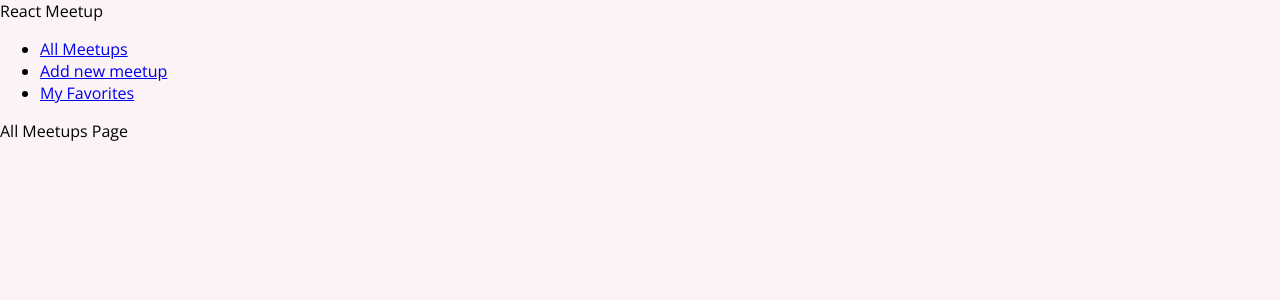
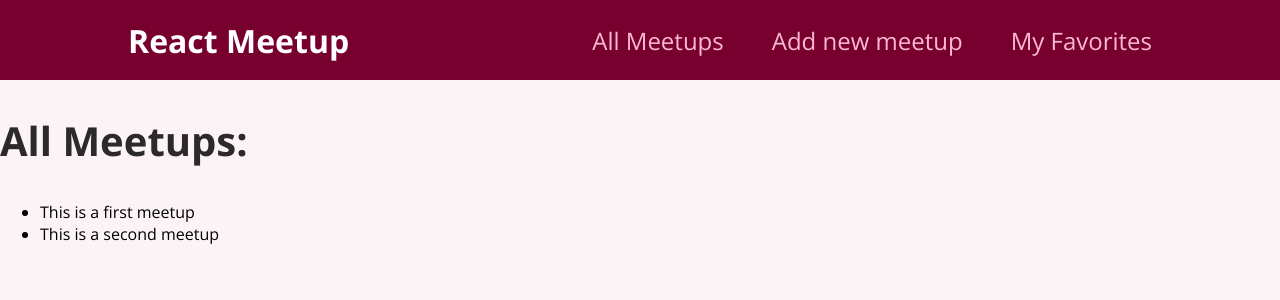
Before and after one commit to RaphaelBecker/udemy_react_full_course, a React (Create React App) app in the folder 02-meetup-app/: page / in a window 1280 px wide. Shown: the top 300 px of the page. Built offline with nearby package versions, Linux system fonts and the light colour scheme.

Commit message:
outputting a list of data

```diff
--- a/02-meetup-app/src/components/layout/MainNavigation.js
+++ b/02-meetup-app/src/components/layout/MainNavigation.js
@@ -1,9 +1,13 @@
 import { Link } from "react-router-dom";
+
+// Scoped css style file only for MainNavigation component.
+// CSS-style classes can now be accessed in our directives by className={}
+import classes from "./MainNavigation.module.css";
 
 function MainNavigation() {
   return (
-    <header>
-      <div>React Meetup</div>
+    <header className={classes.header}>
+      <div className={classes.logo}>React Meetup</div>
       <nav>
         <ul>
           <li>
--- /dev/null
+++ b/02-meetup-app/src/components/layout/MainNavigation.module.css
@@ -0,0 +1,47 @@
+.header {
+  width: 100%;
+  height: 5rem;
+  display: flex;
+  align-items: center;
+  justify-content: space-between;
+  background-color: #77002e;
+  padding: 0 10%;
+}
+
+.logo {
+  font-size: 2rem;
+  color: white;
+  font-weight: bold;
+}
+
+.header ul {
+  list-style: none;
+  margin: 0;
+  padding: 0;
+  display: flex;
+  align-items: baseline;
+}
+
+.header li {
+  margin-left: 3rem;
+}
+
+.header a {
+  text-decoration: none;
+  font-size: 1.5rem;
+  color: #fcb8d2;
+}
+
+.header a:hover,
+.header a:active,
+.header a.active {
+  color: white;
+}
+
+.badge {
+  background-color: #cc2062;
+  color: white;
+  border-radius: 12px;
+  padding: 0 1rem;
+  margin-left: 0.5rem;
+}
--- a/02-meetup-app/src/pages/AllMeetups.js
+++ b/02-meetup-app/src/pages/AllMeetups.js
@@ -1,5 +1,38 @@
+// array of meetup objects:
+const DUMMY_DATA = [
+  {
+    id: "m1",
+    title: "This is a first meetup",
+    image:
+      "https://upload.wikimedia.org/wikipedia/commons/thumb/d/d3/Stadtbild_M%C3%BCnchen.jpg/2560px-Stadtbild_M%C3%BCnchen.jpg",
+    address: "Meetupstreet 5, 12345 Meetup City",
+    description:
+      "This is a first, amazing meetup which you definitely should not miss. It will be a lot of fun!",
+  },
+  {
+    id: "m2",
+    title: "This is a second meetup",
+    image:
+      "https://upload.wikimedia.org/wikipedia/commons/thumb/d/d3/Stadtbild_M%C3%BCnchen.jpg/2560px-Stadtbild_M%C3%BCnchen.jpg",
+    address: "Meetupstreet 5, 12345 Meetup City",
+    description:
+      "This is a first, amazing meetup which you definitely should not miss. It will be a lot of fun!",
+  },
+];
+
+// transform the array of objects into an array of renderable <li> objects:
+const listItems = DUMMY_DATA.map((meetup) => (
+  <li key={meetup.id}>{meetup.title}</li>
+));
+
+// render the transforemd list onto the AllMeetupsPage by interpolation
 function AllMeetupsPage() {
-  return <div> All Meetups Page</div>;
+  return (
+    <section>
+      <h1>All Meetups:</h1>
+      <ul> {listItems} </ul>
+    </section>
+  );
 }
 
 export default AllMeetupsPage;
```
